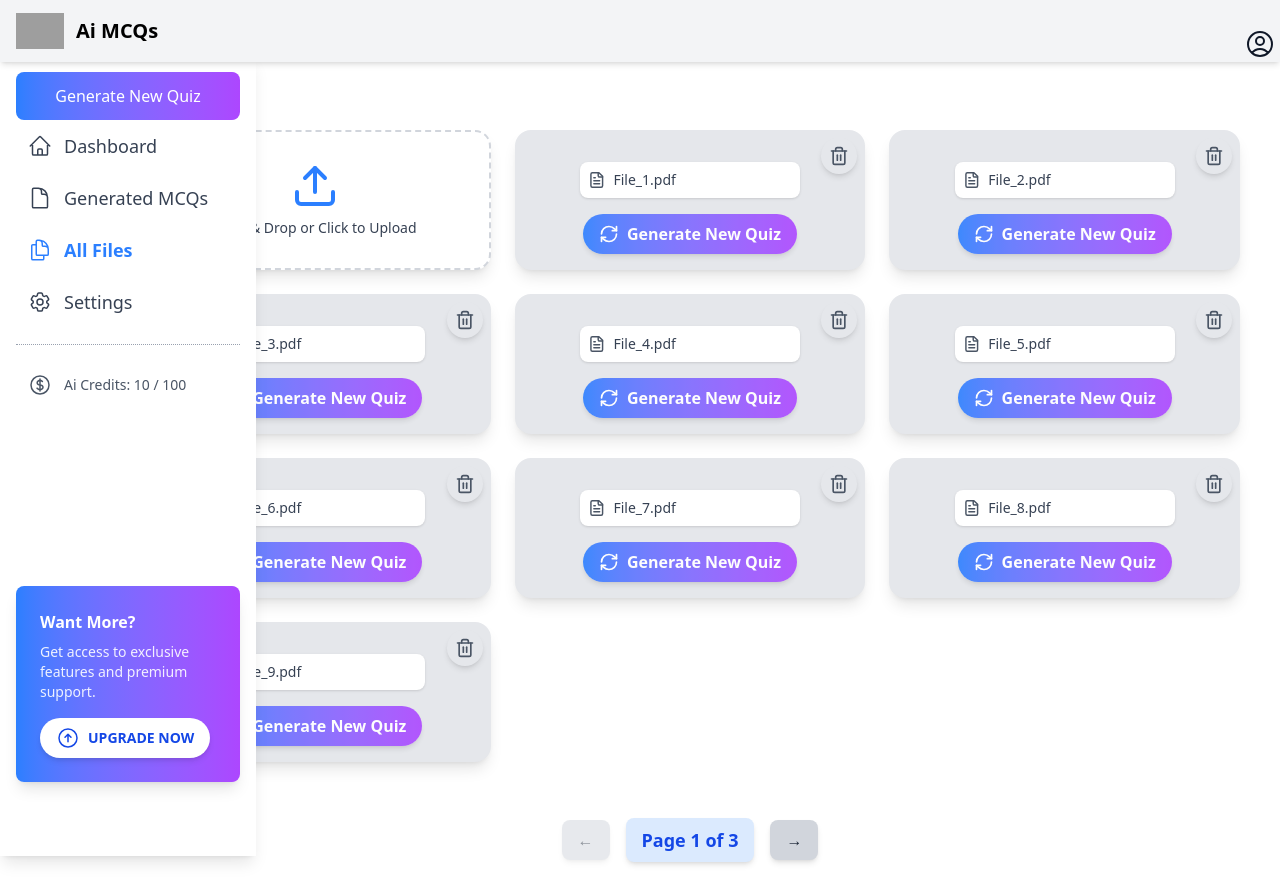
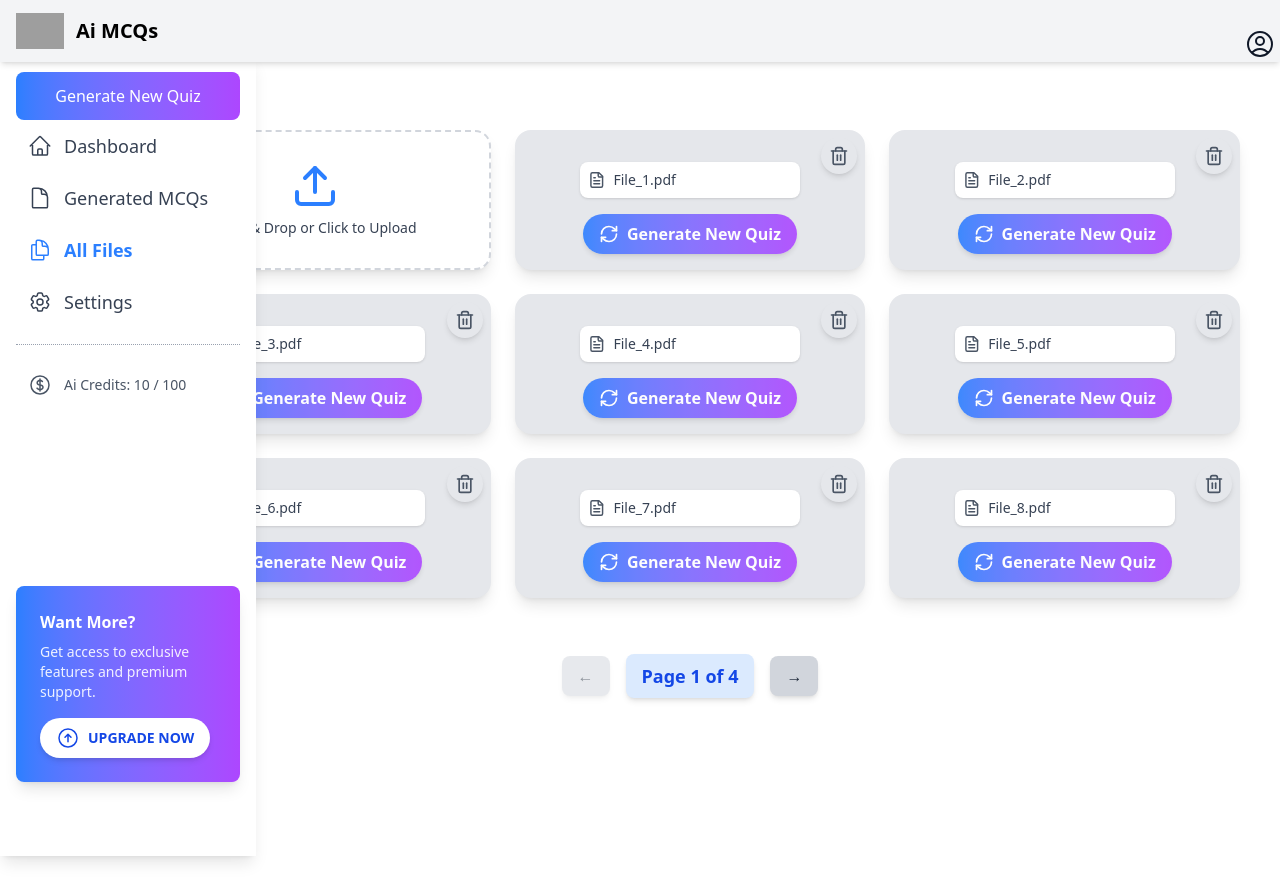
Before and after one commit to khanali454/quizgen, a React (Vite) app in the folder user-site/: page /User-Dashbord/all-files in a window 1280 px wide. After the commit the page ends 800 px from the top, so only its background shows below. Built offline with nearby package versions, Linux system fonts and the light colour scheme; grey boxes are pictures that could not be loaded.

Commit message:
landing page fix

```diff
--- a/user-site/src/pages/UserDashbord/AllFiles.jsx
+++ b/user-site/src/pages/UserDashbord/AllFiles.jsx
@@ -8,7 +8,7 @@ import { Upload, RefreshCw, FileText, Trash2 } from "lucide-react";
 export default function AllFiles() {
   const [file, setFile] = useState(null);
   const [currentPage, setCurrentPage] = useState(1);
-  const filesPerPage = 9; // Desktop: 3 cards per row (Total 9 per page)
+  const filesPerPage = 8; // Desktop: 3 cards per row (Total 9 per page)
 
   const handleDrop = (event) => {
     event.preventDefault();
--- a/user-site/src/pages/UserDashbord/GenratedMcqs.jsx
+++ b/user-site/src/pages/UserDashbord/GenratedMcqs.jsx
@@ -9,7 +9,7 @@ import { Upload, RefreshCw, FileText, Trash2, PlusSquare} from "lucide-react";
 export default function GeneratedMcqs() {
   const [file, setFile] = useState(null);
   const [currentPage, setCurrentPage] = useState(1);
-  const filesPerPage = 9; // Desktop: 3 cards per row, total 9 per page
+  const filesPerPage = 8; // Desktop: 3 cards per row, total 9 per page
 
   const handleDrop = (event) => {
     event.preventDefault();
```
